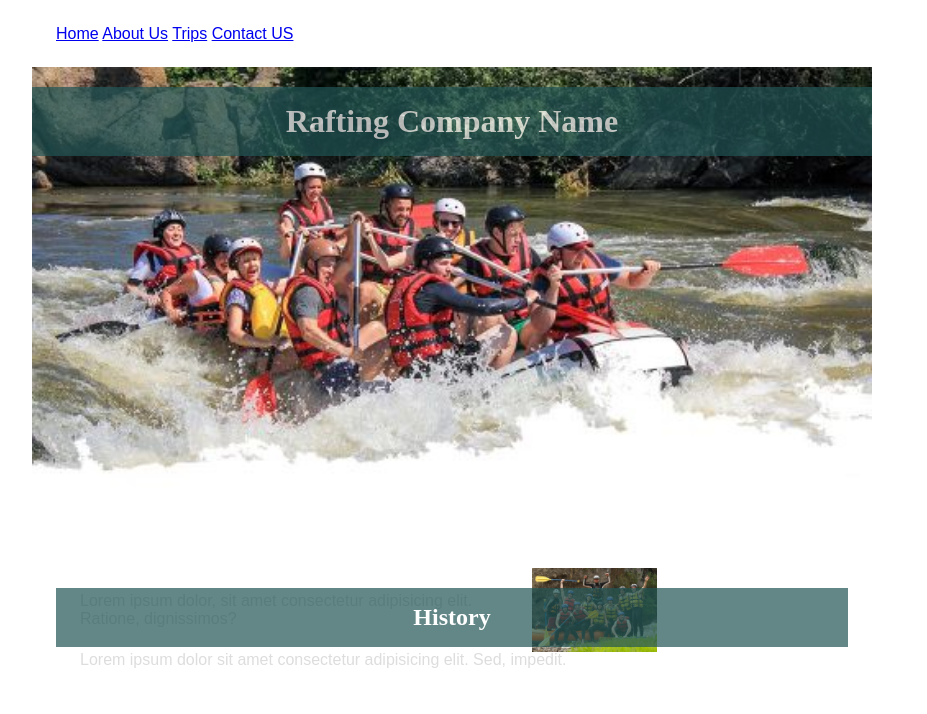
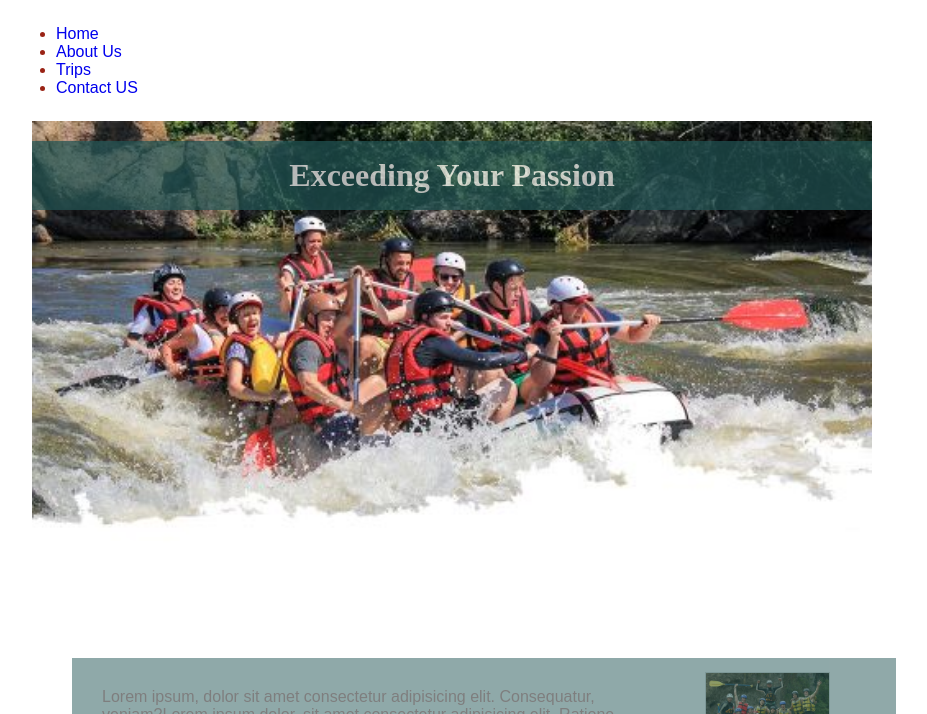
Before and after one commit to Ramyflo/wdd130, a plain HTML site: page wwr/about.html in a window 1280 px wide. Shown: the part 194-908 px from the top of the page, without its empty margins (188-1115 px from the left). Drawn offline with Linux system fonts and the light colour scheme.

Commit message:
rafting project added

```diff
--- a/wwr/about.html
+++ b/wwr/about.html
@@ -15,20 +15,23 @@
     <header>
         <img src="images/z-rapids-trees.jpg" alt="my logo">
         <nav>
-            <a href="index.html">Home</a>
-            <a href="about.html">About Us</a>
-            <a href="trips.html">Trips</a>
-            <a href="contact.html">Contact US</a>
+            <ul>
+                <li><a href="index.html">Home</a></li>
+                <li><a href="about.html">About Us</a></li>
+                <li><a href="trips.html">Trips</a></li>
+                <li><a href="contact.html">Contact US</a></li>
+            </ul>
+
         </nav>
     </header>
 
     <main>
         <div class="hero">
             <img src="images/hero_transparency_1024.jpg" alt="The hero image">
-            <h1>Rafting Company Name</h1>
+            <h1>Exceeding Your Passion</h1>
             <article>
                 <img src="images/rafting59_600.jpg" alt="The smaller image">
-                <p>Lorem ipsum dolor, sit amet consectetur adipisicing elit. Ratione, dignissimos?</p>
+                <p>Lorem ipsum, dolor sit amet consectetur adipisicing elit. Consequatur, veniam?Lorem ipsum dolor, sit amet consectetur adipisicing elit. Ratione, dignissimos?</p>
             </article>
         </div>
 
@@ -43,7 +46,7 @@
     </main>
 
     <footer>
-        <p>&copy; 2026 😎 Rafting Company Name 👌 Pierre Hiram Floriant Altis 👌</p>
+        <p>&copy; 2026 😎 Exceeding Your Passion 👌 Pierre Hiram Floriant Altis 👌</p>
         <nav class="socialmedia">
             <a href="https://facebook.com"><img src="images/facebook.jpg" alt="Facebook"></a>
 
--- a/wwr/styles/rafting.css
+++ b/wwr/styles/rafting.css
@@ -1,9 +1,15 @@
 :root {
-    --primary-color: #000;
-    --secondary-color: #ddd;
+    --primary-color: #fff;
+    --secondary-color: #9a2315;
     --accent1-color: #255;
+    --accent2-color: #264653;
     --heading-font: "Times New Roman", "Georgia", Serif;
     --body-font: Arial, Helvetica, Sans-Serif;
+}
+
+header {
+    background-color: var(--primary-color);
+    color: var(--accent2-color);
 }
 
 * {
@@ -65,21 +71,44 @@ h1 {
 }
 
 .hero article {
-    position: absolute;
+    position: relative;
+    width: 100%;
 }
 
 .hero article img {
     float: right;
     width: 125px;
+    box-shadow: #fff;
+    margin: 50px;
+    border: 1px solid #ddd;
+}
+
+.hero article p {
+    top: 20px;
+    width: 100%;
+    padding: 30px;
+    color: #000;
+    position: relative;
+    background-color: var(--accent1-color);
+    opacity: 0.5;
 }
 
 h2 {
     position: relative;
     top: 20px;
     width: 100%;
-    padding: 16px;
+    padding: 8px;
     text-align: center;
-    opacity: 0.7;
-    background-color: var(--accent1-color);
-    color: #fff;
+    opacity: 0.6;
+    background-color: var(--secondary-color);
+    color: darkblue;
 }
+
+ul a {
+    text-decoration: none;
+}
+
+footer {
+    margin-top: 30px;
+    border-top: 1px solid #000;
+}
```
